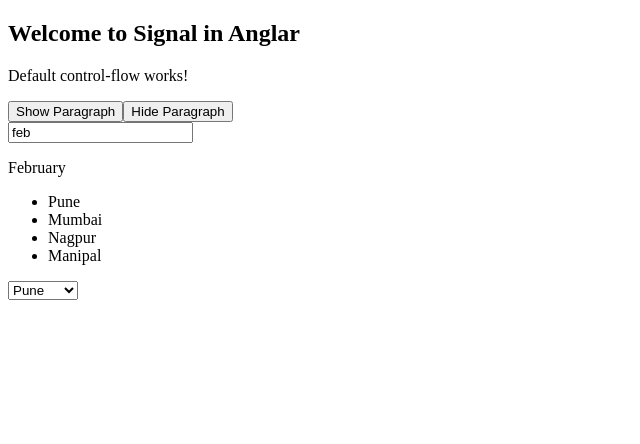
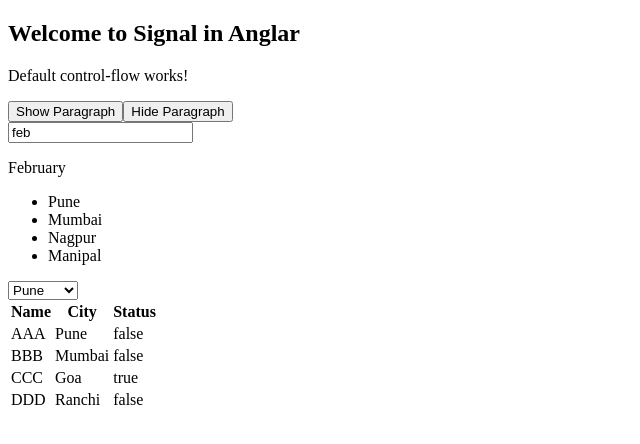
Before and after one commit to sumitbasu116/angular20Tutorial, an Angular app: page / in a window 1280 px wide. Shown: the top 444 px of the page, without its empty margins (0-640 px from the left). Built offline with nearby package versions, Linux system fonts and the light colour scheme.

Commit message:
Control Flow Statement part9-for loop for a table

```diff
--- a/src/app/components/control-flow/control-flow.html
+++ b/src/app/components/control-flow/control-flow.html
@@ -33,3 +33,22 @@
         }
     </select>
 </div>
+
+<table>
+    <thead>
+        <tr>
+            <th>Name</th>
+            <th>City</th>
+            <th>Status</th>
+        </tr>
+    </thead>
+    <tbody>
+        @for(item of studentList; track $index){
+            <tr>
+            <td>{{item.name}}</td>
+            <td>{{item.city}}</td>
+            <td>{{item.isActive}}</td>
+            </tr>
+        }
+    </tbody>
+</table>
--- a/src/app/components/control-flow/control-flow.ts
+++ b/src/app/components/control-flow/control-flow.ts
@@ -15,6 +15,13 @@ export class ControlFlow {
 
   cityList: string[] = ["Pune","Mumbai","Nagpur","Manipal"];
 
+  studentList: any[] = [
+    {name:"AAA",city:"Pune",isActive:false},
+    {name:"BBB",city:"Mumbai",isActive:false},
+    {name:"CCC",city:"Goa",isActive:true},
+    {name:"DDD",city:"Ranchi",isActive:false}
+  ];
+
   showP() {
     this.isVisiblePara = true
   }
```
